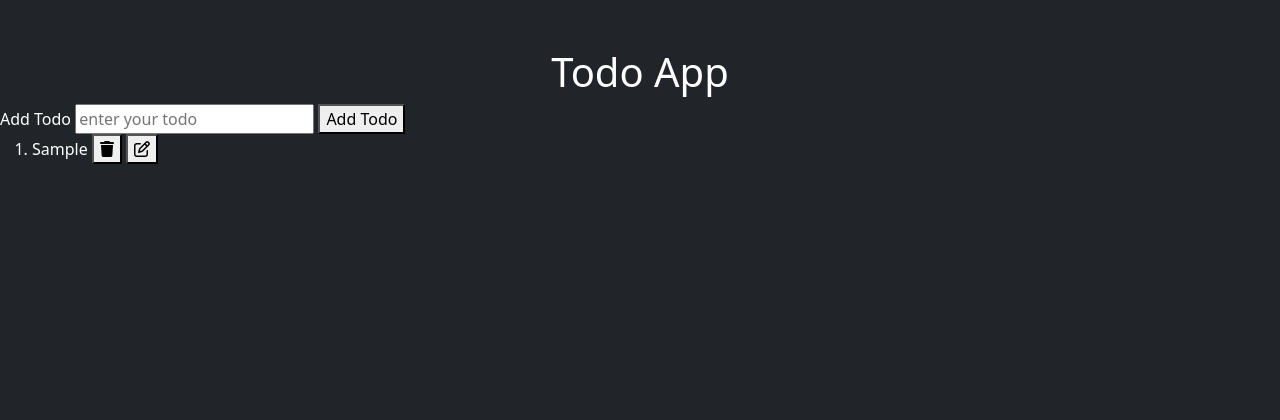
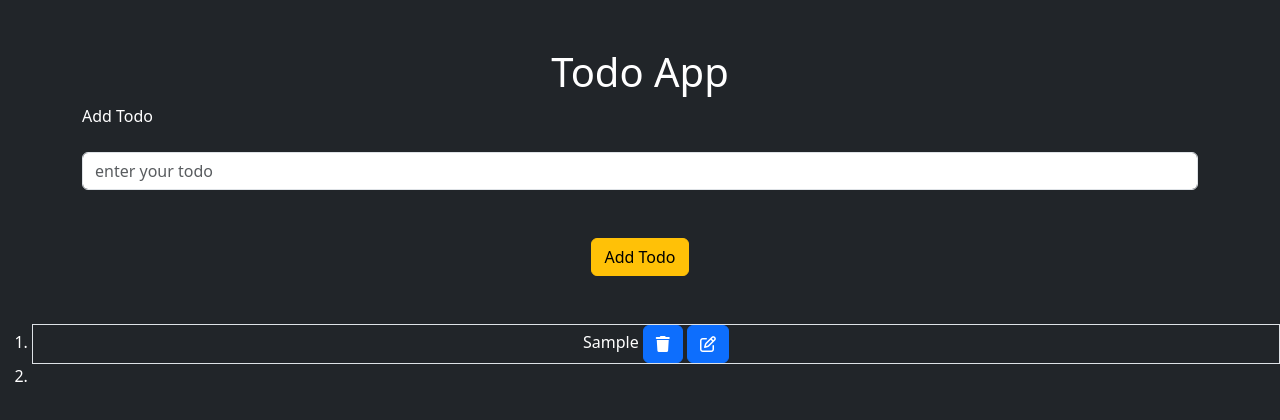
Before and after one commit to muahammadfaizan/Todo-App, a plain HTML site: page index.html in a window 1280 px wide. Both pictures are taken after typing "Sample" into the empty fields and a click on the button "Add Todo". Drawn offline with nearby package versions, Linux system fonts and the light colour scheme.

Commit message:
JS Todo app assginment

```diff
--- a/app.js
+++ b/app.js
@@ -1,123 +1,33 @@
-// console.log('Todo App');
-
-
-
-
-
-
-// const fruits = ['apple' , 'mango' , 'banana' , 'orange' , 'strwaberry'];
-
-
-
-// for(let i = 0 ; i < fruits.length ; i++){
-//     console.log(fruits[i])
-// }
-
-
-
-
-
-
-
-
-
-// const fruits = ['apple' , 'mango' , 'banana' , 'orange' , 'strwaberry'];
-
-// const ol = document.querySelector('ol');
-
-// for(let i = 0 ; i < fruits.length ; i++){
-//     console.log(fruits[i])
-
-//     ol.innerHTML += `<li>${fruits[i]}</li>`
-// }
-
-
-
-
-
-
-
-
-
-
-
-
-
-
+// console.log('hello loops');
 
 
 const arr = []
 const input = document.querySelector('#todoapp');
+const ol = document.querySelector('ol')
 
-const ol = document.querySelector('ol');
+
+function getTodo(){
+
+    arr.push(input.value)
+    renderTodo()
+    input.value = ''
+}
 
 
 
-// function renderTodo(){
+function deleteTodo(index) {
 
-//     ol.innerHTML = ''
+    arr.splice(index , 1);
+    renderTodo()
 
-//     for(let i = 0 ; i < arr.length ; i++){
-//         console.log(arr[i])
-
-//         ol.innerHTML += `<li>
-//         ${arr[i]}
-//         <button onclick="deleteTodo()">Delete</button>
-//         <button onclick="editTodo()">edit</button></li>`
-//     }
-// }
+}
 
 
+function editTodo(index){
 
-
-
-
-
-
-
-// function getTodo(){
-
-//     arr.push(input.value)
-//     renderTodo()
-//     console.log(arr)
-//     input.value = ''
-// }
-
-
-
-
-
-
-// function deleteTodo(index){
-
-//     arr.splice(index , 1)
-//     renderTodo()
-// }
-
-
-
-// function editTodo(index){
-
-//     const updatedValue = prompt('enter your updated value');
-//     arr.splice(index , 1 , updatedValue);
-
-//     renderTodo()
-
-// }
-
-
-
-function addTodo(){
-
-    ol.innerHTML = ''
-
-    for(let i = 0 ; i < arr.length ; i++){
-        console.log(arr[i])
-        ol.innerHTML += `
-        <li>${arr[i]}
-        <button onclick="deleteTodo()"><i class="fa-solid fa-trash"></i></button>
-        <button onclick="deleteTodo()"><i class="fa-regular fa-pen-to-square"></i></button> </li>`
-    }
+    const updatedValue = prompt('enter your update value');
+    arr.splice(index , 1 , updatedValue)
+    renderTodo()
 }
 
 
@@ -129,41 +39,17 @@ function addTodo(){
 
 
 
+function renderTodo(){
 
+    ol.innerHTML = ''
 
+    for(let i = 0 ; i < arr.length ; i++){
+        console.log(arr[i])
+        ol.innerHTML +=
+       `<li class="text-center border">
+        ${arr[i]}
+        <button class = "btn btn-primary" onclick="deleteTodo()"><i class="fa-solid fa-trash"></i></button>
 
-function getTodo(){
-
-    arr.push(input.value);
-    addTodo()
-    input.value = '' ;
-
-
+        <button class = "btn btn-primary" onclick="editTodo()"><i class="fa-regular fa-pen-to-square"></i></button> <li>`
+    }
 }
-
-
-
-
-
-
-function deleteTodo(index){
-
-    arr.splice(index , 1);
-    addTodo()
-    input.value = '';
-}
-
-
-
-
-
-
-
-function editTodo(index){
-
-    const updatedValue = prompt('enter your update value');
-
-    arr.splice(index , 1 , updatedValue) ;
-    addTodo()
-    input.value = '';
-}
--- a/index.html
+++ b/index.html
@@ -14,11 +14,21 @@
 
     <h1 class="text-center mt-5">Todo App</h1>
 
-    <label for="todoapp">Add Todo </label>
-    <input   type="text" placeholder="enter your todo " id="todoapp">
+    <div class="container">
 
-    <button onclick="getTodo()">Add Todo</button>
+    <label for="todoapp">Add Todo </label><br /><br />
 
+    <div class="text-center">
+    <input class="form-control" type="text" placeholder="enter your todo " id="todoapp">
+    <br /><br /></div>
+
+    <div class="text-center">
+    <button class="btn btn-warning" onclick="getTodo()">Add Todo</button>
+
+    </div>
+
+    </div>
+    <br /> <br />
     <ol>
 
     </ol>
```
